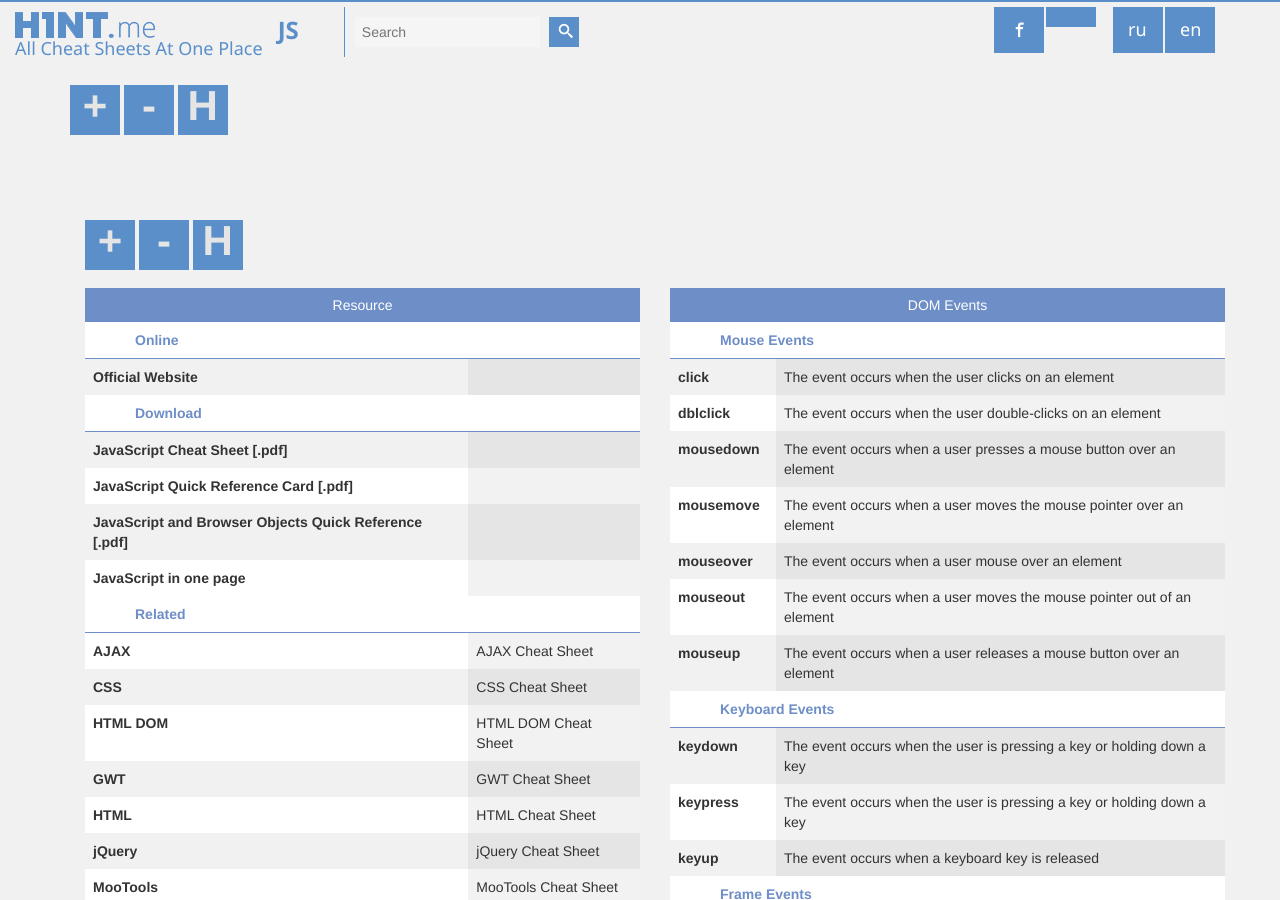
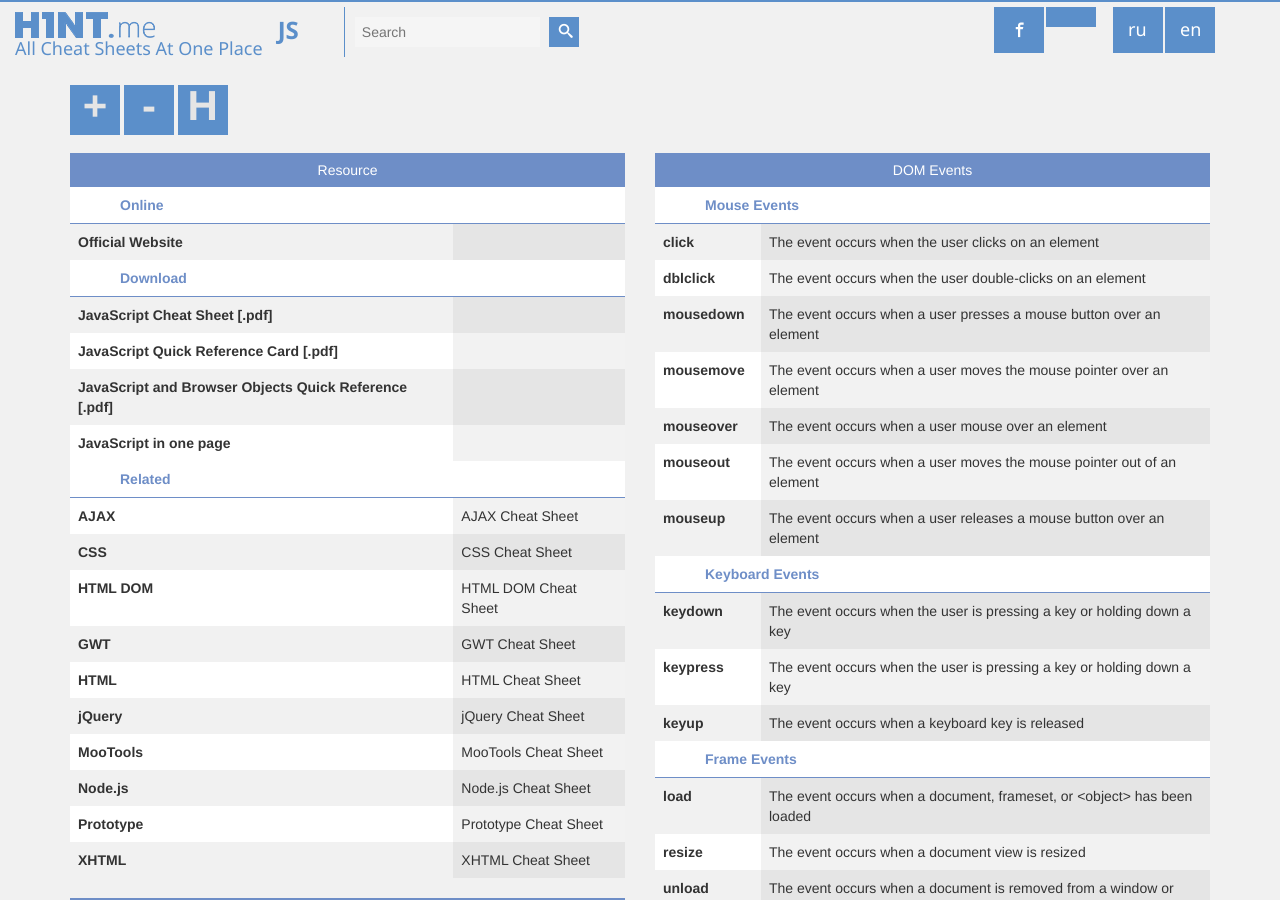
Before and after one commit to h1ntme/h1ntme.github.io, a Jekyll site: the page built from _posts/en/J/2015-01-31-js.html, in a window 1280 px wide and 900 px high. Built offline with Jekyll 4.4.1, drawn with Linux system fonts in a browser that asks for light colours; nearby versions of some CDN libraries.

Commit message:
js hotfix :)

```diff
--- a/_posts/en/J/2015-01-31-js.html
+++ b/_posts/en/J/2015-01-31-js.html
@@ -6,17 +6,6 @@
     - en
 ---
 
-  <div id="hints">
-    <div class="container" id="search-area">	<!--добавил id для поиска по странице-->
-     <div class="row">
-		<div class="col-md-6 col-sm-6">
-			<div id="open-all" class="control">+</div>
-			<div id="close-all" class="control">-</div>
-			<div id="hide-all" class="control">H</div>
-		</div>
-	</div>
-
-	<!-- начал делать сворачивающие все кнопки, но не въехал, как обращаться конкретно к отдельным объектам - если по классу collapse - это действует на все и получается каша-->
       <div class="row">
         <div class="col-md-6 col-sm-6">
 <div class="card">
@@ -1969,5 +1958,3 @@
 </div>
 
 		</div>
-      </div>
-    </div>
```
